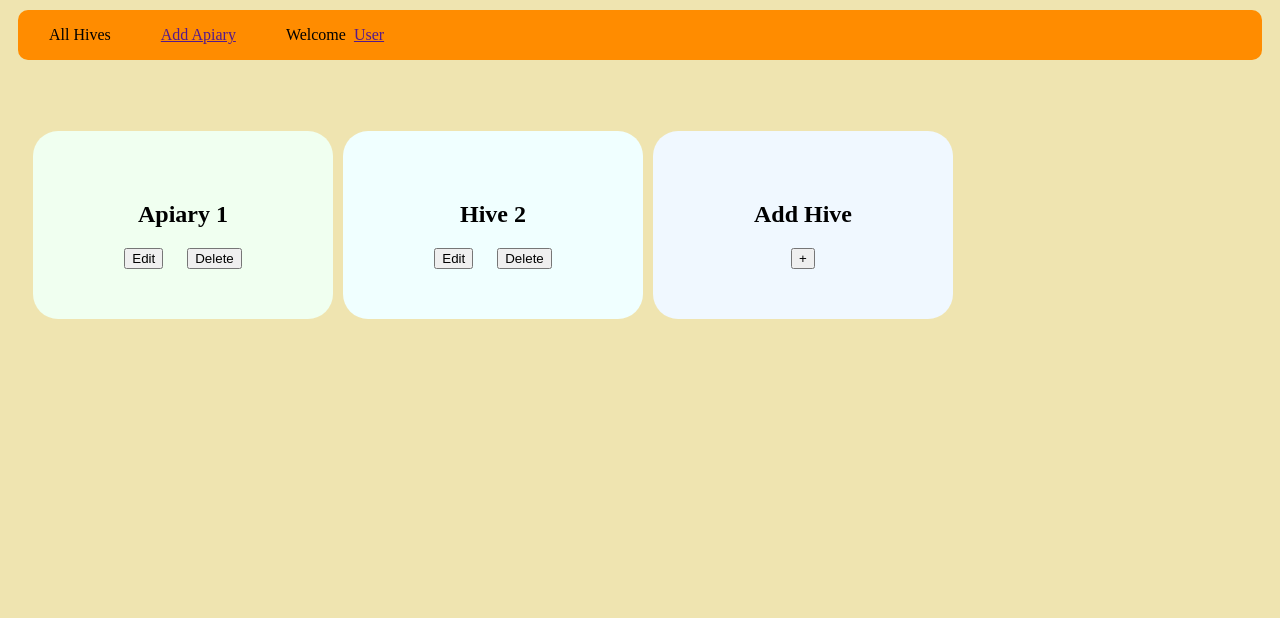
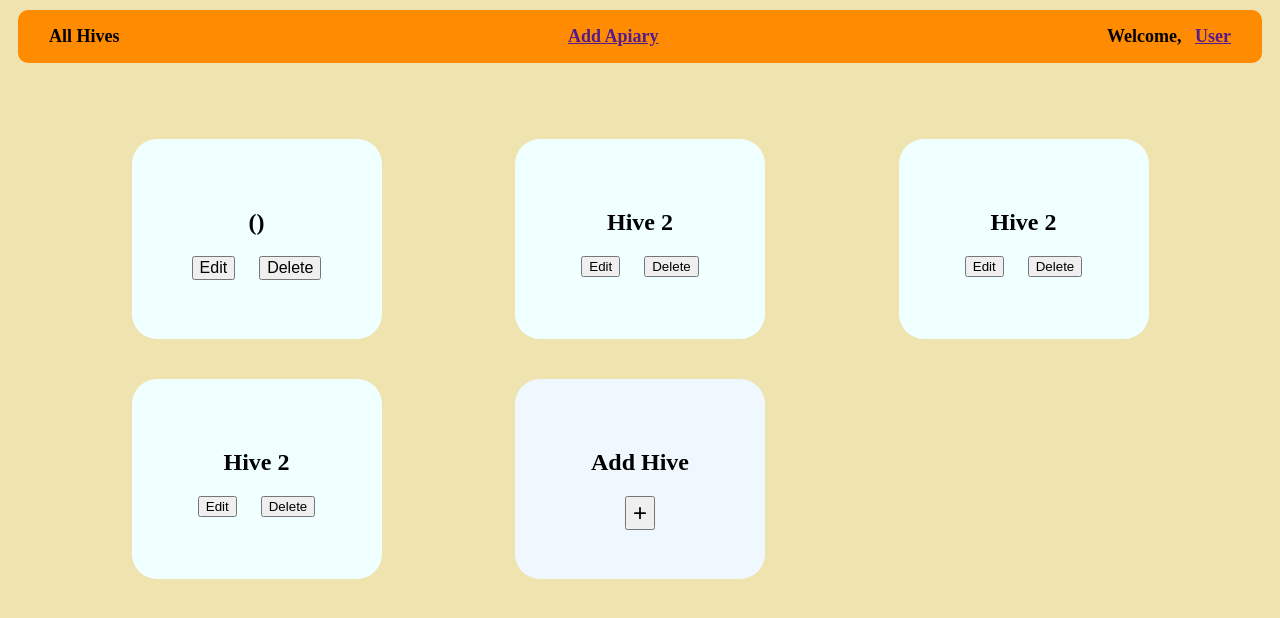
Before and after one commit to NeutrinoLiu/centralized_smart_dashboard, a Flask app: template templates/hives.html in a window 1280 px wide. Shown: the top 618 px of the page. Run offline with Flask 2, Linux system fonts and the light colour scheme; the template is opened without the code that fills it, so the values that code supplies are empty.

Commit message:
I got the navigation bar to do what I want (yay)! Updated the look of the grid of hives. First hive should be set up for backend with ng-repeat to order it by id.

```diff
--- a/templates/hives.html
+++ b/templates/hives.html
@@ -11,55 +11,50 @@
     <style>
         ul {
             list-style-type: none;
+            display: grid;
+            grid-template-columns: auto auto auto;
+            justify-content: space-between;
             border-radius: 10px;
             margin: 10px;
             padding: 8px;
             background-color: darkorange;
         }
         li {
-            display: inline-flex;
             padding: 8px;
             margin: 0px 15px 0px 15px;
+            margin: 0px 15px 0px 15px;
+            font-size:large;
         }
-        .apiary {
-            border-radius: 25px;
-            background-color: honeydew;
-            color: black;
-            margin: 50px;
-            padding: 50px;
-            text-align: center;
-            min-width: 200px;
-            max-width: 200px;
-            min-height: 100px;
-            max-height: 100px;
+        .hive-container {
+            display: grid;
+            grid-template-columns: auto auto auto;
+            padding: 10px;
+            justify-content:space-evenly;
         }
         .hive {
             border-radius: 25px;
             background-color: azure;
             color: black;
-            margin: 50px;
+            margin: 20px;
             padding: 50px;
             text-align: center;
-            min-width: 200px;
-            max-width: 200px;
+            min-width: 150px;
+            max-width: 150px;
             min-height: 100px;
             max-height: 100px;
         }
+
         .addhive {
             border-radius: 25px;
             background-color: aliceblue;
             color: black;
-            margin: 50px;
+            margin: 20px;
             padding: 50px;
             text-align: center;
-            min-width: 200px;
-            max-width: 200px;
+            min-width: 150px;
+            max-width: 150px;
             min-height: 100px;
             max-height: 100px;
-        }
-        table, th, td {
-            padding: 15px;
-            border-spacing: 10px;
         }
     </style>
 </head>
@@ -67,35 +62,44 @@
 <body style="background-color:#EFE4B0;">
     <!--Head Navigation Bar-->
     <ul>
-        <li>All Hives</li>
-        <li><a href="">Add Apiary</a></li>
+        <li><b>All Hives</b></li>
+        <li><b><a href="">Add Apiary</a></b></li>
         <!--This is where "Welcome <username>" would go-->
-        <li>Welcome &nbsp; <a href="">User</a></li>
+        <li><b>Welcome, &nbsp; <a href="">User</a></b></li>
     </ul>
     <br>
     <br>
     <!--Beginning of Hive and Apiary lists-->
     <!--TODO: make buttons do things
         TODO: add icons; my icons don't play nice...-->
-    <table>
-        <tr>
-            <!--for apiaries, delete should have a confirm alert.-->
-            <td class="apiary">
-                <h2>Apiary 1</h2>
-                <input type="button" onclick="" value="Edit" />&nbsp; &nbsp; &nbsp;
-                <input type="button" onclick="" value="Delete" />
-            </td>
-            <td class="hive">
-                <h2>Hive 2</h2>
-                <input type="button" onclick="" value="Edit" />&nbsp; &nbsp; &nbsp;
-                <input type="button" onclick="" value="Delete" />
-            </td>
-            <td class="addhive">
-                <h2>Add Hive</h2>
-                <input type="button" onclick="" value="+" />
-            </td>
-        </tr>
+    <div class="hive-container" ng-repeat="hive in hives | orderBy : 'id'">
+        <div class="hive">
+            <h2>({{hive.id}})</h2>
+            <input type="button" style="font-size:medium" ng-click="" value="Edit" />&nbsp; &nbsp; &nbsp;
+            <input type="button" style="font-size:medium" ng-click="" value="Delete" />
+        </div>
+        <!--Hive 2 view example; To be deleted-->
+        <div class="hive">
+            <h2>Hive 2</h2>
+            <input type="button" onclick="" value="Edit" />&nbsp; &nbsp; &nbsp;
+            <input type="button" onclick="" value="Delete" />
+        </div>
+        <div class="hive">
+            <h2>Hive 2</h2>
+            <input type="button" onclick="" value="Edit" />&nbsp; &nbsp; &nbsp;
+            <input type="button" onclick="" value="Delete" />
+        </div>
+        <div class="hive">
+            <h2>Hive 2</h2>
+            <input type="button" onclick="" value="Edit" />&nbsp; &nbsp; &nbsp;
+            <input type="button" onclick="" value="Delete" />
+        </div>
+        <!--Add Hive function at the end-->
+        <div class="addhive">
+            <h2>Add Hive</h2>
+            <input type="button" style="font-size:x-large;" onclick="" value="+" />
+        </div>
+    </div>
 
-    </table>
 </body>
 </html>
```
